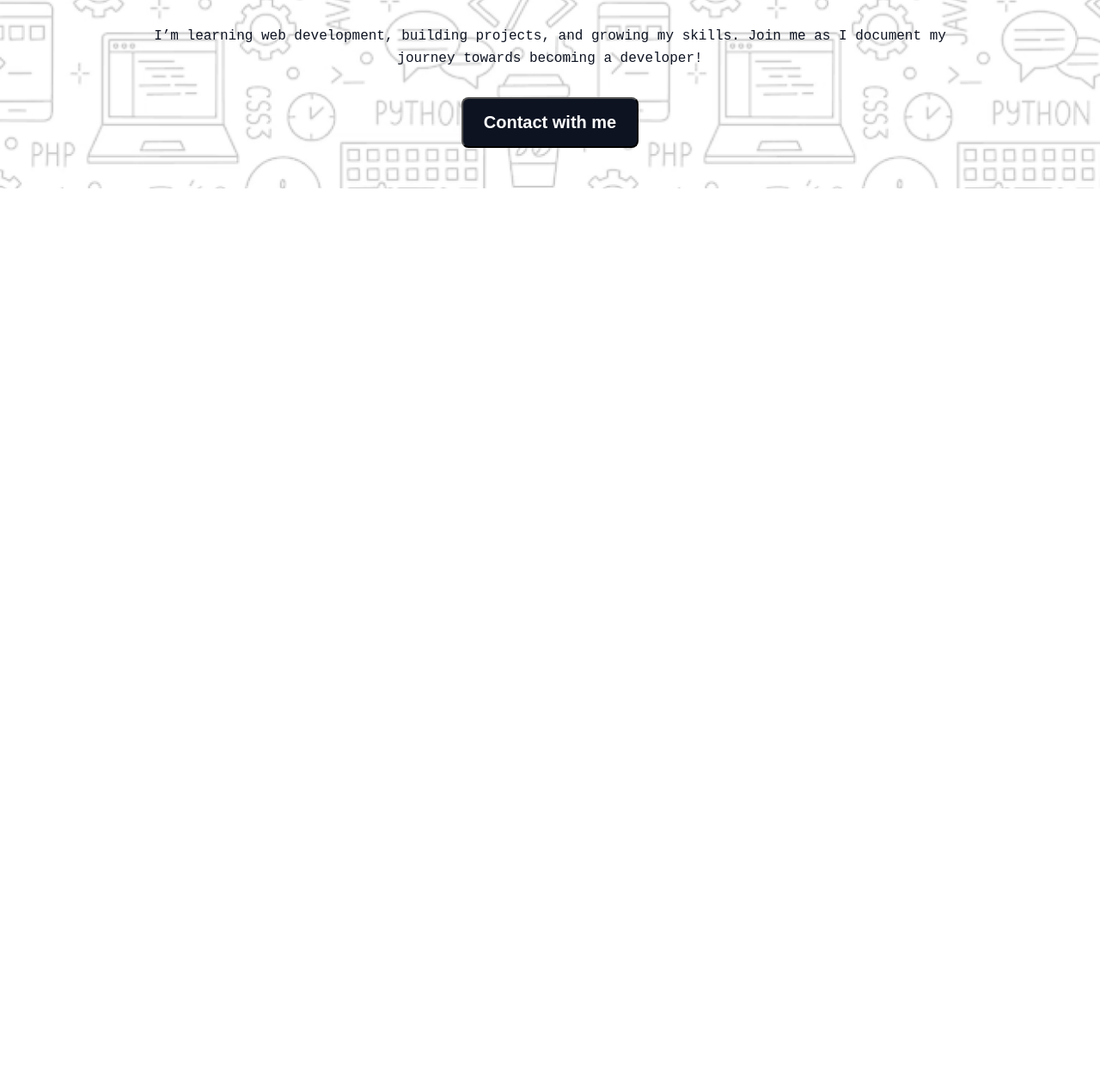
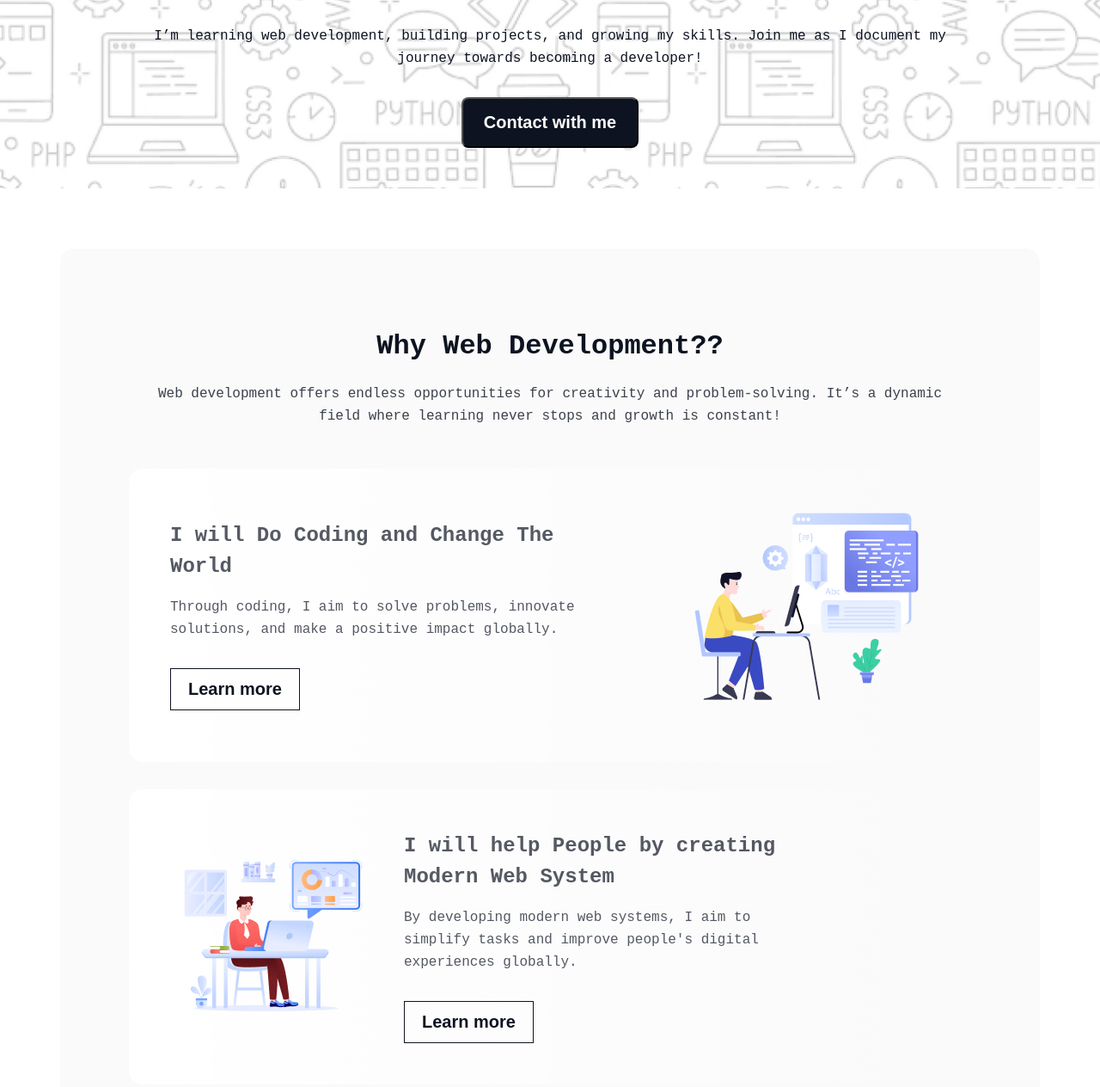
Before and after one commit to dev-tanvirtonmoy/assignment-01-awladh-landing-page, a plain HTML site: page index.html in a window 1280 px wide. Shown: the part 548-1812 px from the top of the page at 86% size. Before the commit the page ends 800 px from the top, so only its background shows below. Drawn offline with Linux system fonts and the light colour scheme; a web font is replaced by a local one.

Commit message:
whydev sextion done

```diff
--- a/index.html
+++ b/index.html
@@ -32,7 +32,54 @@
          </section>
         <!-- Hero area HTML end here -->
     </header>
-    <main></main>
+    <main class="container">
+        <section class="whydev">
+            <div class="section-head">
+                <h2 class="section-heading">Why Web Development??</h2>
+                <p class="section-heading-description">
+                    Web development offers endless opportunities for creativity and problem-solving. It’s a dynamic field where learning never stops and growth is constant!
+                </p>
+            </div>
+            <div class="whydev-item-container">
+                <div class="whydev-item">
+                    <div class="item-content">
+                        <h3 class="content-heading">I will Do Coding and Change The World</h3>
+                        <p>
+                            Through coding, I aim to solve problems, innovate solutions, and make a positive impact globally.
+                        </p>
+                        <button class="btn-small">Learn more</button>
+                    </div>
+                    <div class="item-img">
+                        <img src="./images/item-1.png" alt="">
+                    </div>
+                </div>
+                <div class="whydev-item-2">
+                    <div class="item-img">
+                        <img src="./images/item-2.png" alt="">
+                    </div>
+                    <div class="item-content">
+                        <h3 class="content-heading">I will help People by creating Modern Web System</h3>
+                        <p>
+                            By developing modern web systems, I aim to simplify tasks and improve people's digital experiences globally.
+                        </p>
+                        <button class="btn-small">Learn more</button>
+                    </div>
+                </div>
+                <div class="whydev-item">
+                    <div class="item-content">
+                        <h3 class="content-heading">I will Do Coding and Change The World</h3>
+                        <p>
+                            Through coding, I aim to solve problems, innovate solutions, and make a positive impact globally.
+                        </p>
+                        <button class="btn-small">Learn more</button>
+                    </div>
+                    <div class="item-img">
+                        <img src="./images/item-3.png" alt="">
+                    </div>
+                </div>
+            </div>
+        </section>
+    </main>
     <footer></footer>
 </body>
 </html>
--- a/styles/style.css
+++ b/styles/style.css
@@ -37,14 +37,43 @@ body {
     color: #0D1321;
     background: none;
 }
+.btn-small {
+    color: #0D1321;
+    font-size: 20px;
+    font-weight: 600;
+    padding: 12px 20px;
+    border: 1px solid #0D1321;
+    background: none;
+    transition: all 0.3s ease;
+
+}
 .outline {
     border: 1px solid #0D1321;
     color: #0D1321;
     background: none;
 }
-.outline:hover {
+.outline:hover, .btn-small:hover {
     color: #fff;
     background-color: #0D1321;
+}
+.section-head {
+    width: 950px;
+    text-align: center;
+    margin-inline: auto;
+    margin-bottom: 48px;
+}
+.section-heading {
+    color: #0D1321;
+    font-size: 32px;
+    font-weight: 800;
+    margin-bottom: 24px;
+}
+.section-heading-description {
+    color: #0D1321;
+    font-size: 16px;
+    font-weight: 400;
+    line-height: 26px;
+    opacity: 0.8;
 }
 /* Navbar section CSS start from here */
 nav {
@@ -94,3 +123,51 @@ nav .logo {
 }
 
 /* Hero area CSS end here */
+
+/* Whydev section start from here */
+.whydev {
+    background: rgba(13, 19, 33, 0.02);
+    border-radius: 16px;
+    margin: 70px 0 90px;
+    padding: 95px 80px;
+}
+.whydev-item-container {
+    display: flex;
+    flex-direction: column;
+    gap: 32px;
+}
+.whydev-item {
+    display: flex;
+    justify-content: space-between;
+    align-items: center;
+    padding: 48px;
+    border-radius: 16px;
+    background: linear-gradient(90deg, #FFF 0%, rgba(255, 255, 255, 0.00) 100%);
+}
+.whydev-item-2 {
+    display: flex;
+    gap: 32px;
+    align-items: center;
+    padding: 48px;
+    border-radius: 16px;
+    background: linear-gradient(90deg, #FFF 0%, rgba(255, 255, 255, 0.00) 100%);
+}
+.item-content {
+    width: 477px;
+}
+.item-content .content-heading{
+    color: rgba(13, 19, 33, 0.70);
+    font-size: 24px;
+    font-weight: 700;
+    line-height: 36px;
+    margin-bottom: 16px;
+}
+.item-content p {
+    color: #0D1321;
+    font-size: 16px;
+    font-weight: 400;
+    line-height: 26px;
+    opacity: 0.7;
+    margin-bottom: 32px;
+}
+/* Whydev section end here */
```
Also changed, not shown: images/item-1.png (renamed from images/Layer_1.png), images/item-2.png (renamed from images/Group 3.png), images/item-3.png (renamed from images/Group 4.png).
